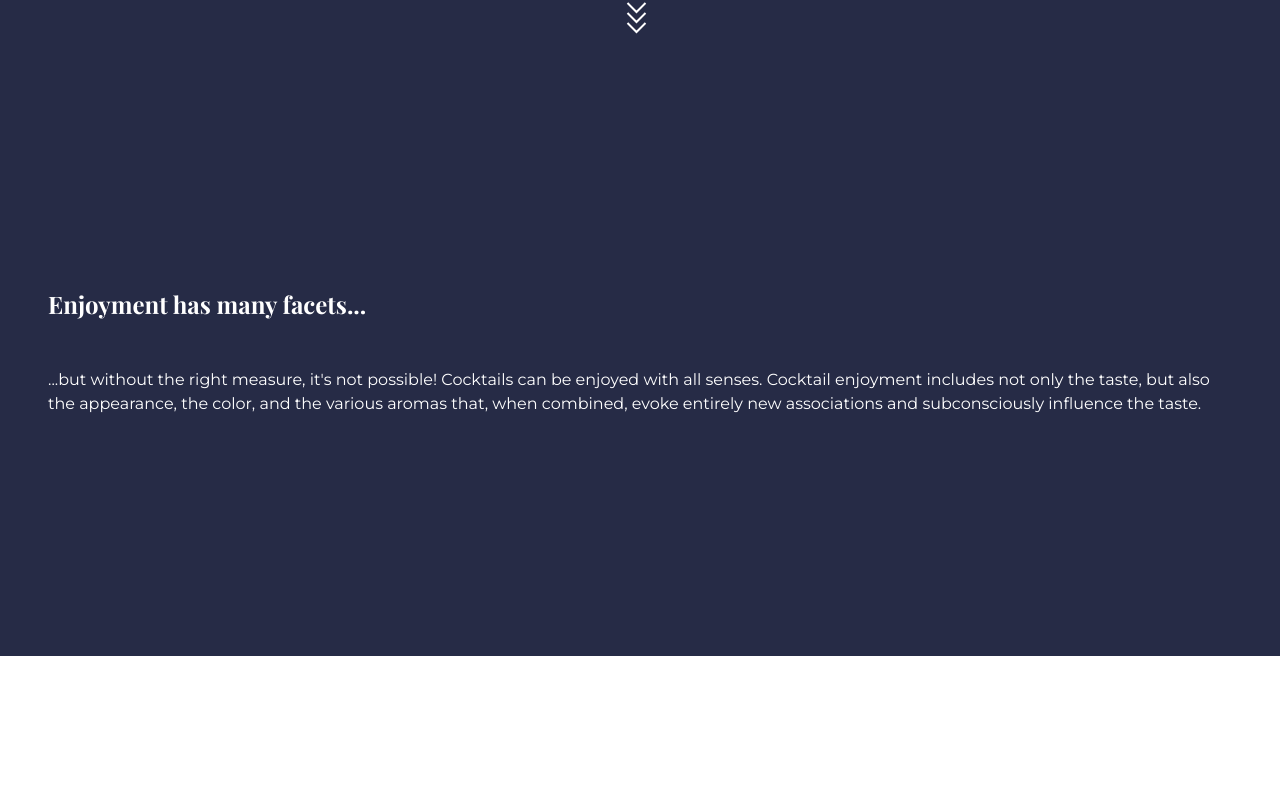
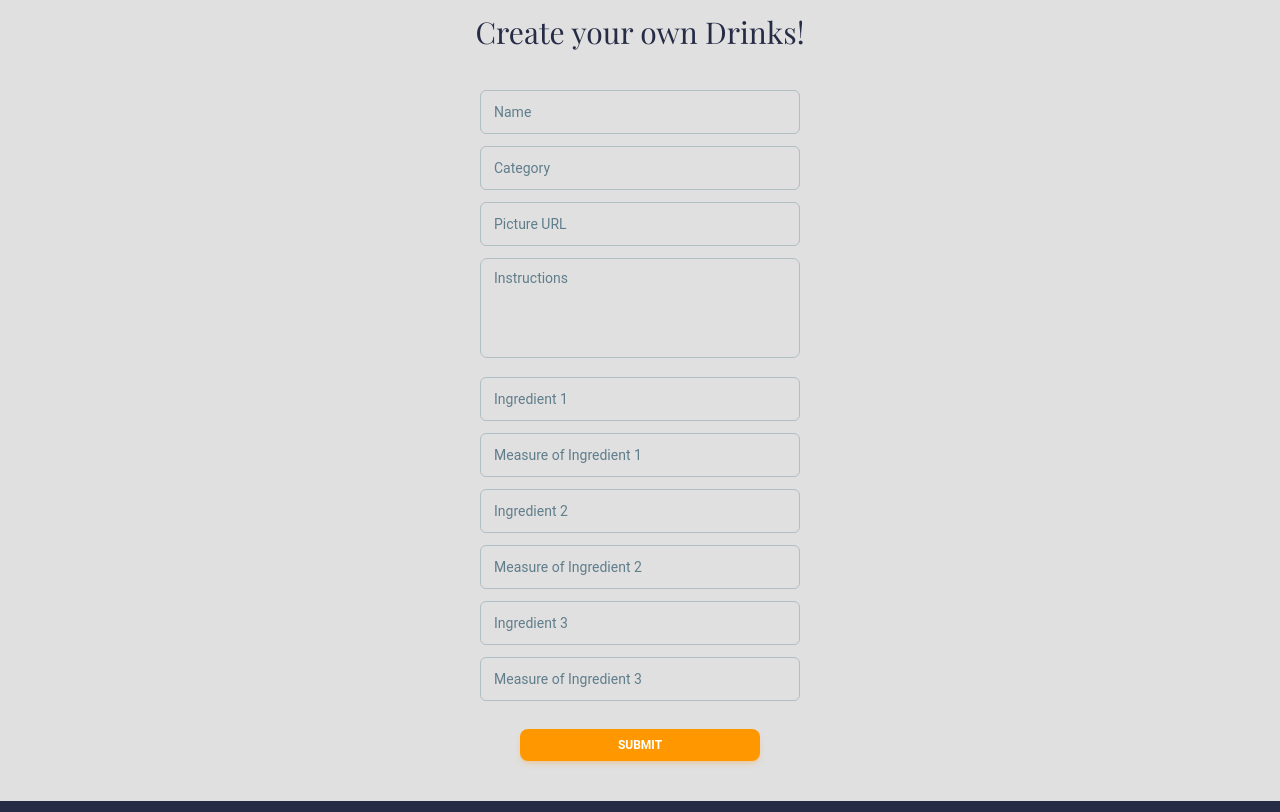
Before and after one commit to mschild91/Barkeeper, a React (Vite) app: page /create in a window 1280 px wide. Shown: the part 348-1160 px from the top of the page. Before the commit the page ends 1004 px from the top, so only its background shows below. Built offline with nearby package versions, Linux system fonts and the light colour scheme.

Commit message:
finished the styling of 'create' page

```diff
--- a/src/App.jsx
+++ b/src/App.jsx
@@ -9,6 +9,7 @@ import Footer from './components/shared/Footer'
 import ScrollToTop from './components/shared/ScrollToTop'
 
 import CocktailDetails from './components/pages/CocktailDetails'
+import CreateOwnDrink from './components/pages/CreateOwnDrink'
 
 function App() {
   return (
@@ -29,6 +30,10 @@ function App() {
           path="/cocktail/:id"
           element={<CocktailDetails />}
         />
+        <Route
+          path="/create"
+          element={<CreateOwnDrink />}
+        />
       </Routes>
       <Footer />
     </>
--- a/src/components/pages/CocktailDetails.jsx
+++ b/src/components/pages/CocktailDetails.jsx
@@ -9,8 +9,10 @@ const CocktailDetails = () => {
 
   const cocktailId = useParams().id
 
+  const fetchLink = cocktailId === 'random' ? `${apiBaseLink}/random.php` : `${apiBaseLink}/lookup.php?i=${cocktailId}`
+
   useEffect(() => {
-    fetch(`${apiBaseLink}/lookup.php?i=${cocktailId}`)
+    fetch(fetchLink)
       .then((response) => {
         if (!response) {
           throw new Error('Fetch didnt work!')
--- a/src/components/pages/CreateOwnDrink.jsx
+++ b/src/components/pages/CreateOwnDrink.jsx
@@ -1,10 +1,71 @@
+import { Input, Textarea, Button } from '@material-tailwind/react'
 import React from 'react'
 
 const CreateOwnDrink = () => {
   return (
-    <div>
-      <h1>hi</h1>
-    </div>
+    <section className="pt-10 pb-10 bg-gray-300 text-project-blue">
+      <h1 className="pb-10 text-3xl text-center font-playfair">Create your own Drinks!</h1>
+      <form className="flex flex-col gap-3 m-auto w-80">
+        <Input
+          size="lg"
+          label="Name"
+          color="amber"
+        />
+        <Input
+          size="lg"
+          label="Category"
+          color="amber"
+        />
+        <Input
+          size="lg"
+          label="Picture URL"
+          color="amber"
+        />
+        <Textarea
+          className="text-project-white placeholder:text-project-white"
+          color="amber"
+          label="Instructions"
+        />
+        <Input
+          size="lg"
+          label="Ingredient 1"
+          color="amber"
+        />
+        <Input
+          size="lg"
+          label="Measure of Ingredient 1"
+          color="amber"
+        />
+        <Input
+          size="lg"
+          label="Ingredient 2"
+          color="amber"
+        />
+        <Input
+          size="lg"
+          label="Measure of Ingredient 2"
+          color="amber"
+        />
+        <Input
+          size="lg"
+          label="Ingredient 3"
+          color="amber"
+        />
+        <Input
+          size="lg"
+          label="Measure of Ingredient 3"
+          color="amber"
+        />
+        <div className="flex justify-center pt-4">
+          <Button
+            className="w-60"
+            size="sm"
+            color={'orange'}>
+            Submit
+          </Button>
+        </div>
+      </form>
+    </section>
   )
 }
 
--- a/src/components/shared/Header.jsx
+++ b/src/components/shared/Header.jsx
@@ -2,24 +2,29 @@ import React from 'react'
 import arrowSVG from '../../assets/img/arrows.svg'
 import { Input, Button } from '@material-tailwind/react'
 import { useState } from 'react'
+import { useLocation } from 'react-router-dom'
 
 const Header = () => {
   const [drink, setDrink] = useState('')
   const handleDrinkSearch = ({ target }) => setDrink(target.value)
 
+  const createLocation = useLocation()
+
   return (
-    <header className="bg-project-blue text-project-white h-120 pt-16 pb-14 pl-12 pr-14">
+    <header className="pt-16 pl-12 bg-project-blue text-project-white pb-14 pr-14">
       <div>
-        <h1 className="font-playfair text-heading font-normal pb-2">Cocktails & Drinks</h1>
-        <p className="font-montserrat text-xs leading-5 pb-10">WELCOME TO THE WORLD OF COCKTAILS AND DRINKS!</p>
+        <h1 className="pb-2 font-normal font-playfair text-heading">Cocktails & Drinks</h1>
+        <p className="pb-10 text-xs leading-5 font-montserrat">WELCOME TO THE WORLD OF COCKTAILS AND DRINKS!</p>
       </div>
+      {createLocation.pathname !== '/create' && (
+        <>
           <div className="relative flex w-80">
             <Input
               type="drinksearch"
               label="Search for Drink"
               value={drink}
               onChange={handleDrinkSearch}
-          className="pr-20 pt-2"
+              className="pt-2 pr-20"
               color="white"
               containerProps={{
                 className: 'min-w-0',
@@ -39,6 +44,8 @@ const Header = () => {
               alt="Arrows pointing down"
             />
           </div>
+        </>
+      )}
     </header>
   )
 }
--- a/src/components/shared/Navbar.jsx
+++ b/src/components/shared/Navbar.jsx
@@ -4,10 +4,10 @@ import { Link } from 'react-router-dom'
 
 const Navbar = () => {
   return (
-    <nav className="bg-project-blue h-14 flex justify-between items-center px-7 sticky top-0 z-10">
+    <nav className="sticky top-0 z-10 flex items-center justify-between bg-project-blue h-14 px-7">
       <Link to={'/'}>
         <div>
-          <h1 className="font-playfair text-project-white text-sm font-bold tracking-wider leading-5">
+          <h1 className="text-sm font-bold leading-5 tracking-wider font-playfair text-project-white">
             D R I N K S & C H I L L
           </h1>
         </div>
@@ -15,14 +15,18 @@ const Navbar = () => {
       <div>
         <Menu>
           <MenuHandler>
-            <Button className="bg-project-blue text-project-white font-montserrat text-sm font-normal">Menu</Button>
+            <Button className="text-sm font-normal bg-project-blue text-project-white font-montserrat">Menu</Button>
           </MenuHandler>
           <MenuList className="bg-project-blue text-project-white font-montserrat">
             <Link to={'/'}>
               <MenuItem>Home</MenuItem>
             </Link>
-            <MenuItem>Random Drink</MenuItem>
-            <MenuItem>Create Own Drink</MenuItem>
+            <Link to={'/cocktail/random'}>
+              <MenuItem>Random Drink</MenuItem>
+            </Link>
+            <Link to={'/create'}>
+              <MenuItem>Create Own Drink</MenuItem>
+            </Link>
           </MenuList>
         </Menu>
       </div>
--- a/tailwind.config.js
+++ b/tailwind.config.js
@@ -10,14 +10,13 @@ export default withMT({
         heading: ['52px'],
       },
       colors: {
-        "gin": "#6FC3DF",
-        "vodka": "#8D82C4",
-        "rum": "#EC8D81",
-        "scotch": "#E7B788",
-        "non_alcoholic": "#8EA9E8",
-        "random": "#87C5A4",
-
-      }
+        gin: '#6FC3DF',
+        vodka: '#8D82C4',
+        rum: '#EC8D81',
+        scotch: '#E7B788',
+        non_alcoholic: '#8EA9E8',
+        random: '#87C5A4',
+      },
     },
     fontFamily: {
       montserrat: ['Montserrat', 'sans-serif'],
@@ -26,15 +25,12 @@ export default withMT({
     colors: {
       'project-blue': '#262B46',
       'project-white': '#FFFFFF',
-      "gin": "#6FC3DF",
-      "vodka": "#8D82C4",
-      "rum": "#EC8D81",
-      "scotch": "#E7B788",
-      "non_alcoholic": "#8EA9E8",
-      "random": "#87C5A4",
-    },
-    height: {
-      120: '30rem',
+      gin: '#6FC3DF',
+      vodka: '#8D82C4',
+      rum: '#EC8D81',
+      scotch: '#E7B788',
+      non_alcoholic: '#8EA9E8',
+      random: '#87C5A4',
     },
   },
   plugins: [],
```
Also changed, not shown: src/components/pages/Home.jsx (indentation only). Lines whose indentation alone changed are shown as unchanged.
